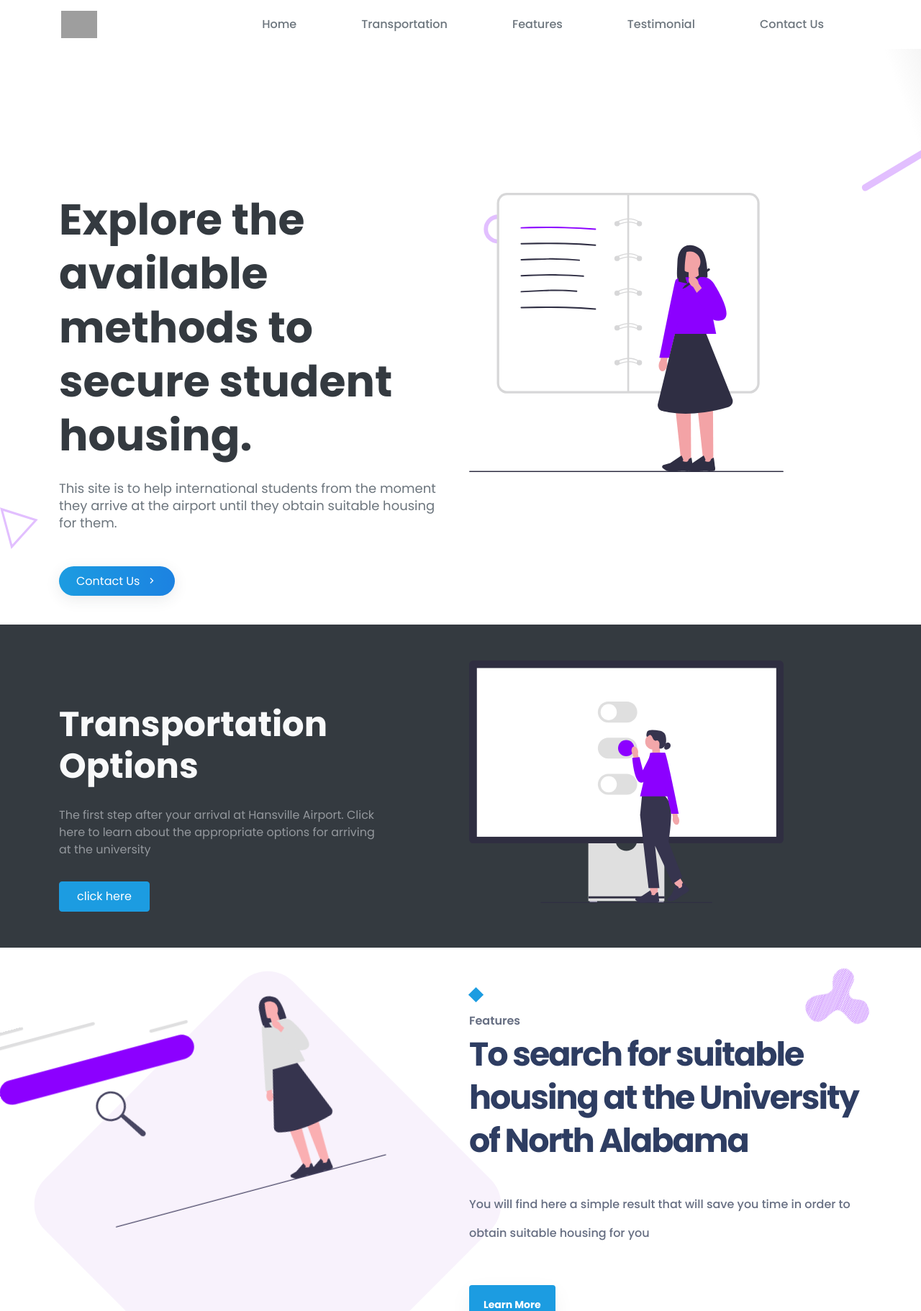
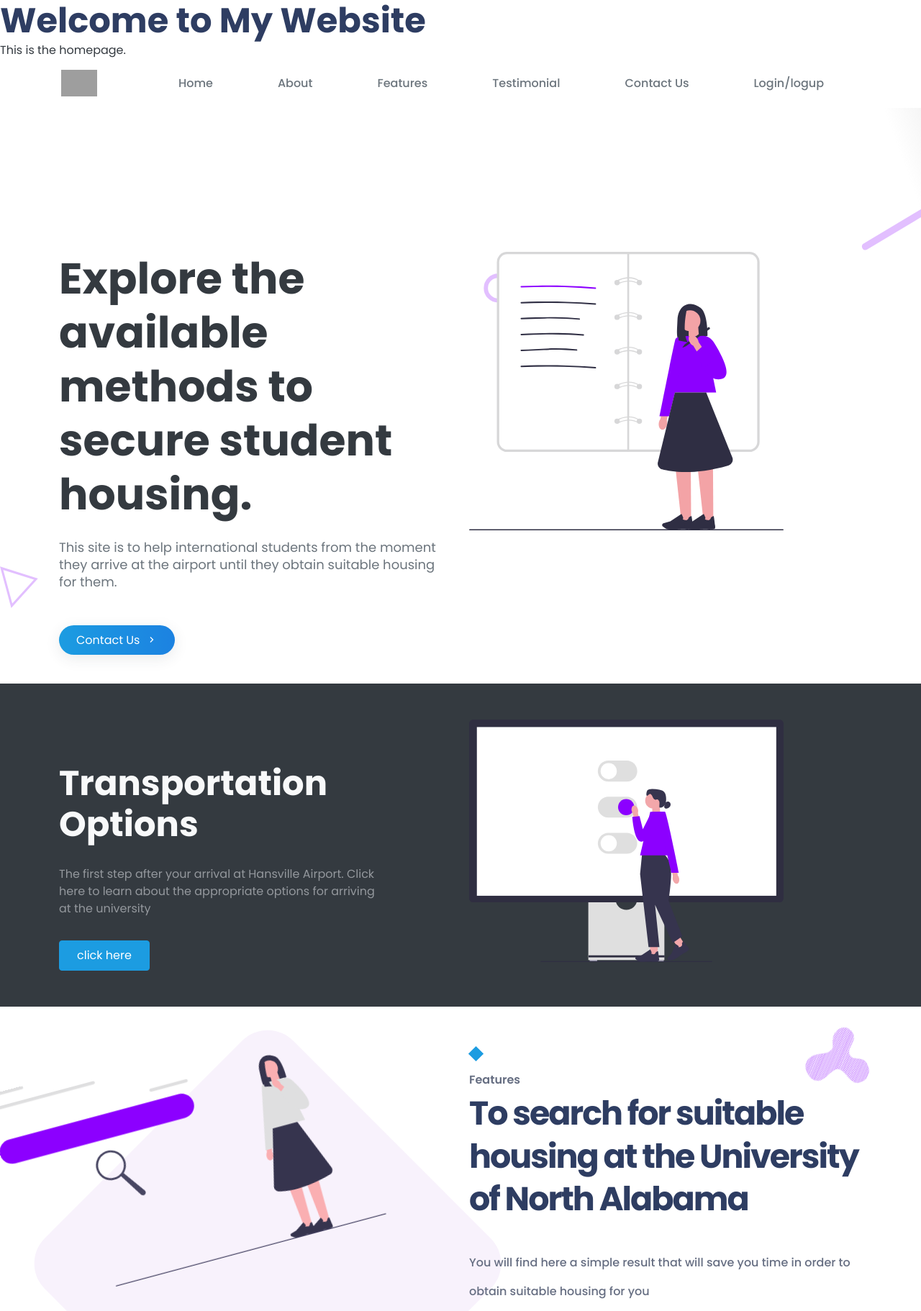
Before and after one commit to aalluhaybi1/Sturdy-Train-Team7, a Node server app: page / in a window 1280 px wide. Shown: the top 1822 px of the page at 72% size. Run offline with Node 20, Linux system fonts and the light colour scheme; data that the repository does not hold is empty; some libraries are stand-ins or nearby versions; grey boxes are pictures that could not be loaded.

Commit message:
Update index.ejs

```diff
--- a/templates/index.ejs
+++ b/templates/index.ejs
@@ -10,7 +10,8 @@
 </head>
 
 <body>
-    <!-- Your HTML content goes here -->
+    <h1>Welcome to My Website</h1>
+    <p>This is the homepage.</p>
     <title>housing</title>
 <!-- Site favicon -->
 <link href="https://www.una.edu/brand/images/logo/round/UNA-roundLionPurpleW.png.pagespeed.ce.sooHu-qo8w.png" rel="shortcut icon"/>
@@ -74,16 +75,19 @@
 <a class="nav-link" href="/">Home</a>
 </li>
 <li class="nav-item">
-<a class="nav-link" href="#about">Transportation</a>
+<a class="nav-link" href="#about">About</a>
 </li>
 <li class="nav-item">
-<a class="nav-link" href="/">Features</a>
+<a class="nav-link" href="#features">Features</a>
 </li>
 <li class="nav-item">
-<a class="nav-link" href="/">Testimonial</a>
+<a class="nav-link" href="/tp">Testimonial</a>
 </li>
 <li class="nav-item">
 <a class="nav-link" href="#contact">Contact Us</a>
+</li>
+<li class="nav-item">
+<a class="nav-link" href="/login">Login/logup</a>
 </li>
 </ul>
 </div>
@@ -173,7 +177,7 @@
 </div>
 <div class="discover-content">
 <p id="feat_desc2" style="font-size: 16px">Prime Location</p>
-<a class="main-btn main-btn-2 bg-primary" href="#contact">Learn More</a>
+<a class="main-btn main-btn-2 bg-primary" href="#">Learn More</a>
 </div>
 </div>
 </div>
@@ -203,17 +207,17 @@
 <div class="col-lg-6">
 <div class="everything-content-wrapper mt-50">
 <div class="section-title">
-<p class="sub-title">Features</p>
-<h2 class="title" id="feat_title3">Friendly</h2>
+<p class="sub-title">Review</p>
+<h2 class="title" id="feat_title3">Look to review</h2>
 </div>
 <div class="everything-content">
 <ul class="everything-items">
 <li>
 <span>01</span>
-<p id="feat_desc3" style="font-size: 16px">Learn More</p>
+<p id="feat_desc3" style="font-size: 16px">Affordable Prices</p>
 </li>
 </ul>
-<a class="main-btn main-btn-2 bg-primary" href="#contact">Learn More</a>
+<a class="main-btn main-btn-2 bg-primary" href="/review">Learn More</a>
 </div>
 </div>
 </div>
```
